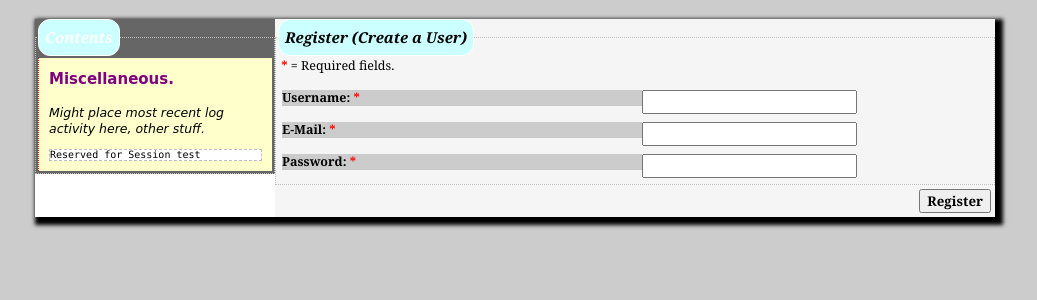
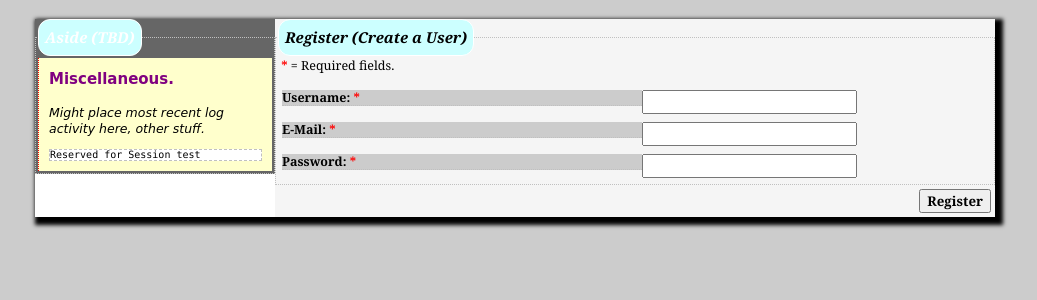
Before and after one commit to jephmann/worksearch, a PHP site: page /register.php in a window 1280 px wide. Shown: the part 101-401 px from the top of the page, without its empty margins (125-1162 px from the left). Run offline with PHP 8.4, Linux system fonts and the light colour scheme; some libraries are stand-ins or nearby versions.

Commit message:
rename Contents as Aside (TBD)

```diff
--- a/_views/aside.php
+++ b/_views/aside.php
@@ -1,6 +1,6 @@
 <aside>
     <fieldset>
-        <legend>Contents</legend>
+        <legend>Aside (TBD)</legend>
         <div class="notes">
             <h3>Miscellaneous.</h3>
             <p>
```
